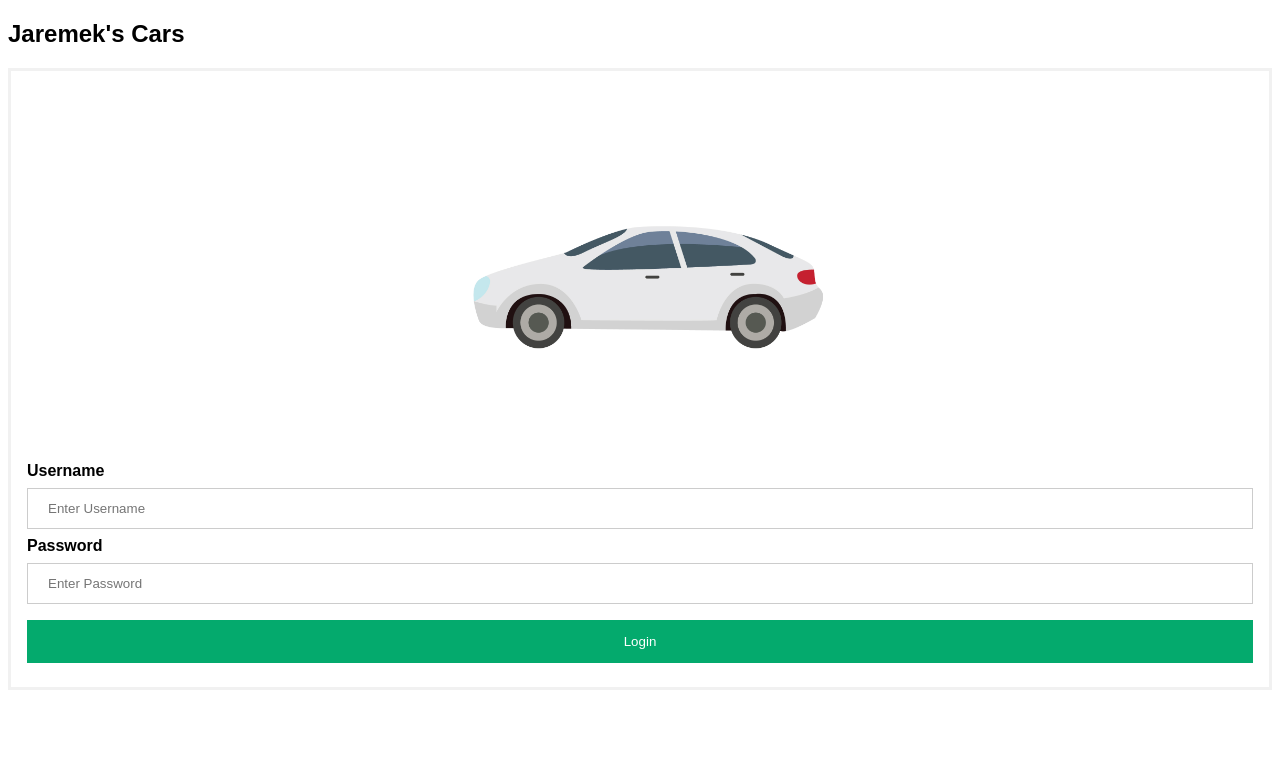
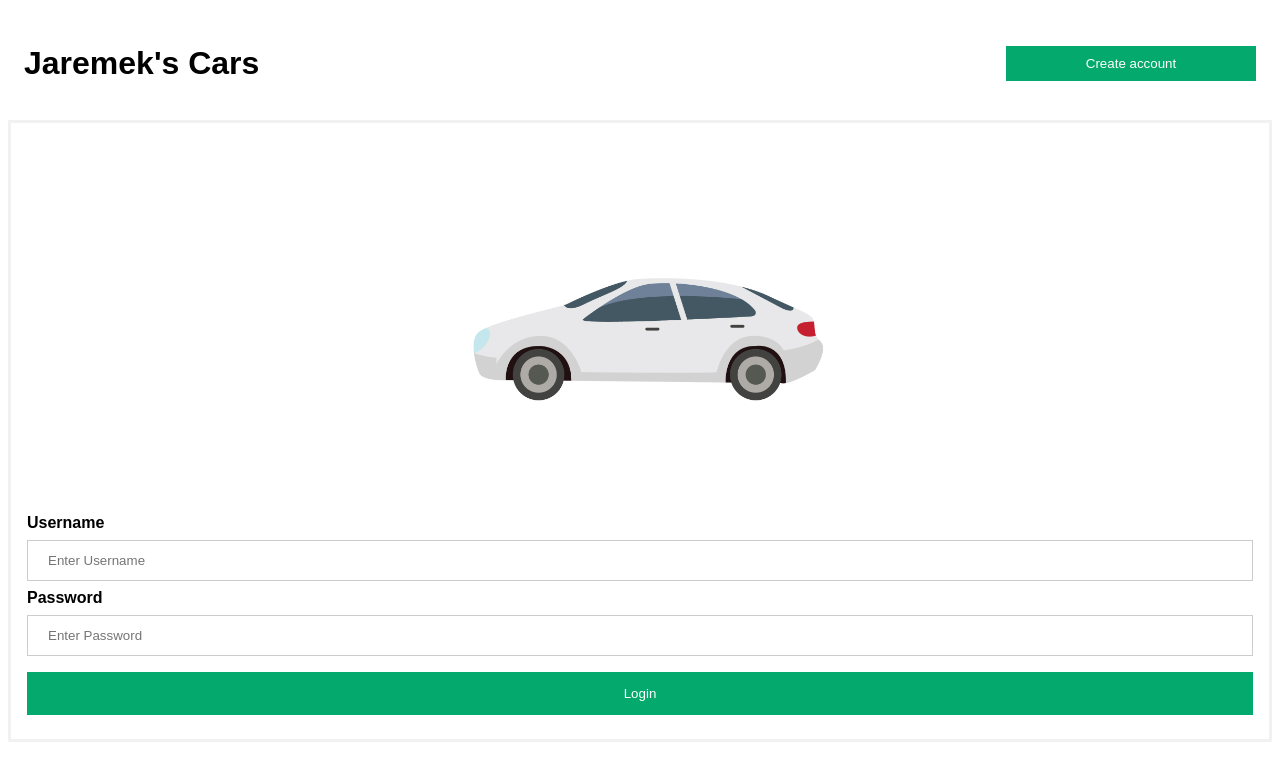
Before and after one commit to LJaremek/CarRentalBD2, a Django app: page / in a window 1280 px wide. Shown: the top 781 px of the page. Run offline with Django 4.2, Linux system fonts and the light colour scheme; parts of the project's set-up code (start-up, migrations or seed data) failed here and were passed over.

Commit message:
final log screen

```diff
--- a/carrentalbd2/templates/base.html
+++ b/carrentalbd2/templates/base.html
@@ -30,11 +30,6 @@ button:hover {
   opacity: 0.8;
 }
 
-.cancelbtn {
-  width: auto;
-  padding: 10px 18px;
-  background-color: #f44336;
-}
 
 .imgcontainer {
   text-align: center;
@@ -46,8 +41,31 @@ img.avatar {
   border-radius: 50%;
 }
 
+.header {
+    display: flex;
+    align-items: center; /* Wyśrodkowujemy zawartość w pionie */
+    justify-content: space-between; /* Rozmieszczamy elementy na przeciwnych krańcach */
+  }
+
+.right-button {
+    text-align: right;
+    margin-top: 10px;
+  }
+
+  .cancelbtn {
+    padding: 10px 18px;
+    background-color: #04AA6D;
+    color: white;
+    max-width: 250px;
+    border: none;
+    cursor: pointer;
+    top: 50%; /* Przesuwamy przycisk na środek pionowo */
+    right: 0; /* Przesuwamy przycisk na prawo */
+  }
+
 .container {
   padding: 16px;
+  position: relative;
 }
 
 span.psw {
@@ -69,7 +87,13 @@ span.psw {
 </head>
 <body>
 
-<h2>Jaremek's Cars</h2>
+<div class="container">
+    <div class="header">
+        <h1>Jaremek's Cars</h1>
+        <button class="cancelbtn">Create account</button>
+    </div>
+</div>
+
 
 <form action="/action_page.php" method="post">
   <div class="imgcontainer">
```
